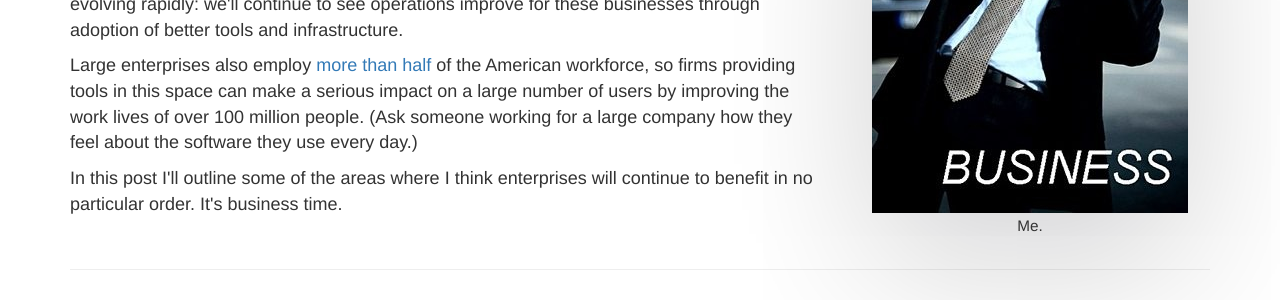
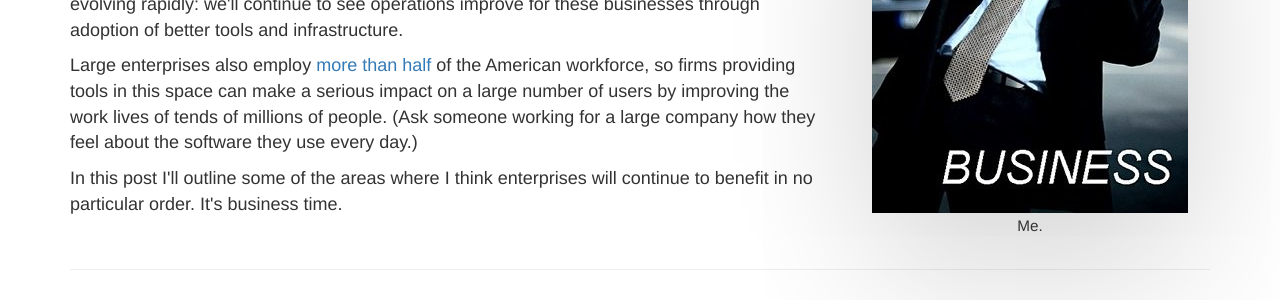
Before and after one commit to adamjstevenson/adamjstevenson.github.io, a Jekyll site: the page built from _posts/2018-05-28-the-next-generation-of-enterprise-software.md, in a window 1280 px wide and 900 px high, scrolled down 830 px. Shown: the part 205-505 px from the top of the window. Built offline with Jekyll 4.4.1, drawn with Linux system fonts in a browser that asks for light colours; nearby versions of some CDN libraries.

Commit message:
scale it back a bit

```diff
--- a/_posts/2018-05-28-the-next-generation-of-enterprise-software.md
+++ b/_posts/2018-05-28-the-next-generation-of-enterprise-software.md
@@ -14,7 +14,7 @@ img: /images/header-enterprise-software.jpg
       I'm grateful to have this background because it's given me perspective on how different types of companies work, along which tools they use. With that in mind, I believe the segment that we'll see change the most, and where there's the most opportunity for ambitious upstarts, is the enterprise. The way large companies work, along with the kind of software they require, is evolving rapidly: we'll continue to see operations improve for these businesses through adoption of better tools and infrastructure.
     </p>
     <p>
-      Large enterprises also employ <a href="https://www.census.gov/content/dam/Census/library/publications/2015/econ/g12-susb.pdf" target="_blank"> more than half</a> of the American workforce, so firms providing tools in this space can make a serious impact on a large number of users by improving the work lives of over 100 million people. (Ask someone working for a large company how they feel about the software they use every day.)
+      Large enterprises also employ <a href="https://www.census.gov/content/dam/Census/library/publications/2015/econ/g12-susb.pdf" target="_blank"> more than half</a> of the American workforce, so firms providing tools in this space can make a serious impact on a large number of users by improving the work lives of tends of millions of people. (Ask someone working for a large company how they feel about the software they use every day.)
     </p>
     <p>
       In this post I'll outline some of the areas where I think enterprises will continue to benefit in no particular order. It's business time.
```
